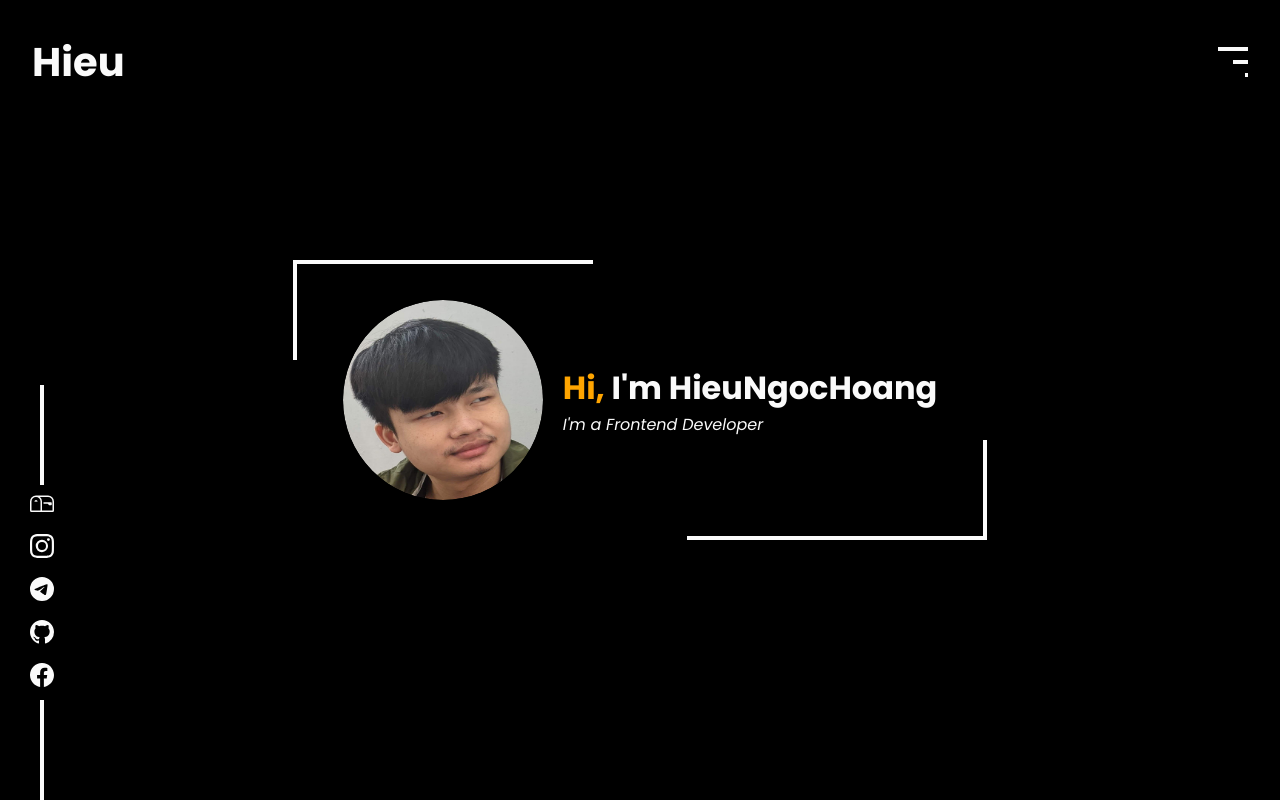
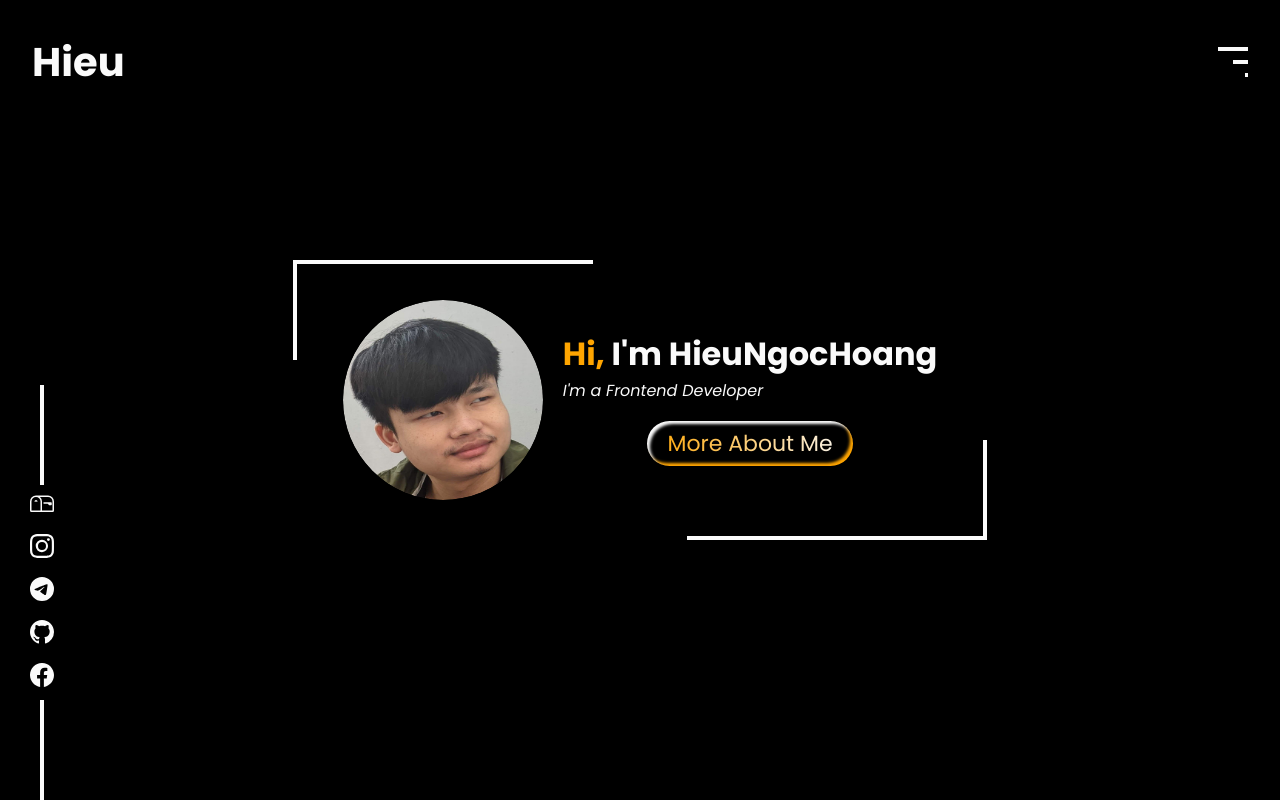
Before and after one commit to hieungochoangit/portfolio, a React (Create React App) app: page / in a window 1280 px wide. Built offline with nearby package versions, Linux system fonts and the light colour scheme.

Commit message:
Created base button

```diff
--- /dev/null
+++ b/src/components/Button/index.jsx
@@ -0,0 +1,35 @@
+import React from 'react';
+import styled from 'styled-components';
+
+const ButtonBase = styled.a`
+  font-size: 22px;
+  display: inline-block;
+  padding: 6px 20px;
+  margin: 4px;
+  cursor: pointer;
+  border-radius: 50px;
+  transition: 1s;
+  box-shadow: inset 3px 3px 3px ${props => props.theme.text}, inset -3px -3px 3px var(--primary-color);
+  background: -webkit-linear-gradient(left, var(--primary-color) , ${props => props.theme.text});
+  background: linear-gradient(to right, var(--primary-color) , ${props => props.theme.text});
+  -webkit-background-clip: text;
+  -webkit-text-fill-color: transparent;
+
+  &:hover {
+    box-shadow: inset 3px 3px 3px var(--primary-color), inset -3px -3px 3px ${props => props.theme.text};
+    background: -webkit-linear-gradient(left, ${props => props.theme.text} , var(--primary-color));
+    background: linear-gradient(to right, ${props => props.theme.text}, var(--primary-color));
+    -webkit-background-clip: text;
+    -webkit-text-fill-color: transparent;
+  }
+`
+
+function Button({ text, type, href }) {
+  return (
+    <ButtonBase type={type} href={href}>
+      {text}
+    </ButtonBase>
+  );
+}
+
+export default Button;
--- a/src/components/Main/index.jsx
+++ b/src/components/Main/index.jsx
@@ -10,6 +10,7 @@ import HeroImage from '../../assets/img/hero.jpg';
 
 // Routes
 import { Link } from 'react-router-dom';
+import Button from '../Button';
 
 const MainSection = styled.div`
   width: 100vw;
@@ -121,6 +122,7 @@ const HeroIntro = styled.div`
 
   p {
     font-style: italic;
+    margin-bottom: 14px;
   }
 
   &:after {
@@ -142,6 +144,10 @@ const HeroIntro = styled.div`
     bottom: 0;
     right: 0;
   }
+`
+
+const Center = styled.div`
+  text-align: center;
 `
 
 const Contact = styled.div`
@@ -292,6 +298,10 @@ function Main(props) {
             steps={["I'm a Frontend Developer ", 5000, "I'm a Copy - Paste Developer", 5000]}
             loop={Infinity}
           />
+
+          <Center>
+            <Button text='More About Me' type='link' href='/about' />
+          </Center>
         </HeroIntro>
       </Hero>
 
```
